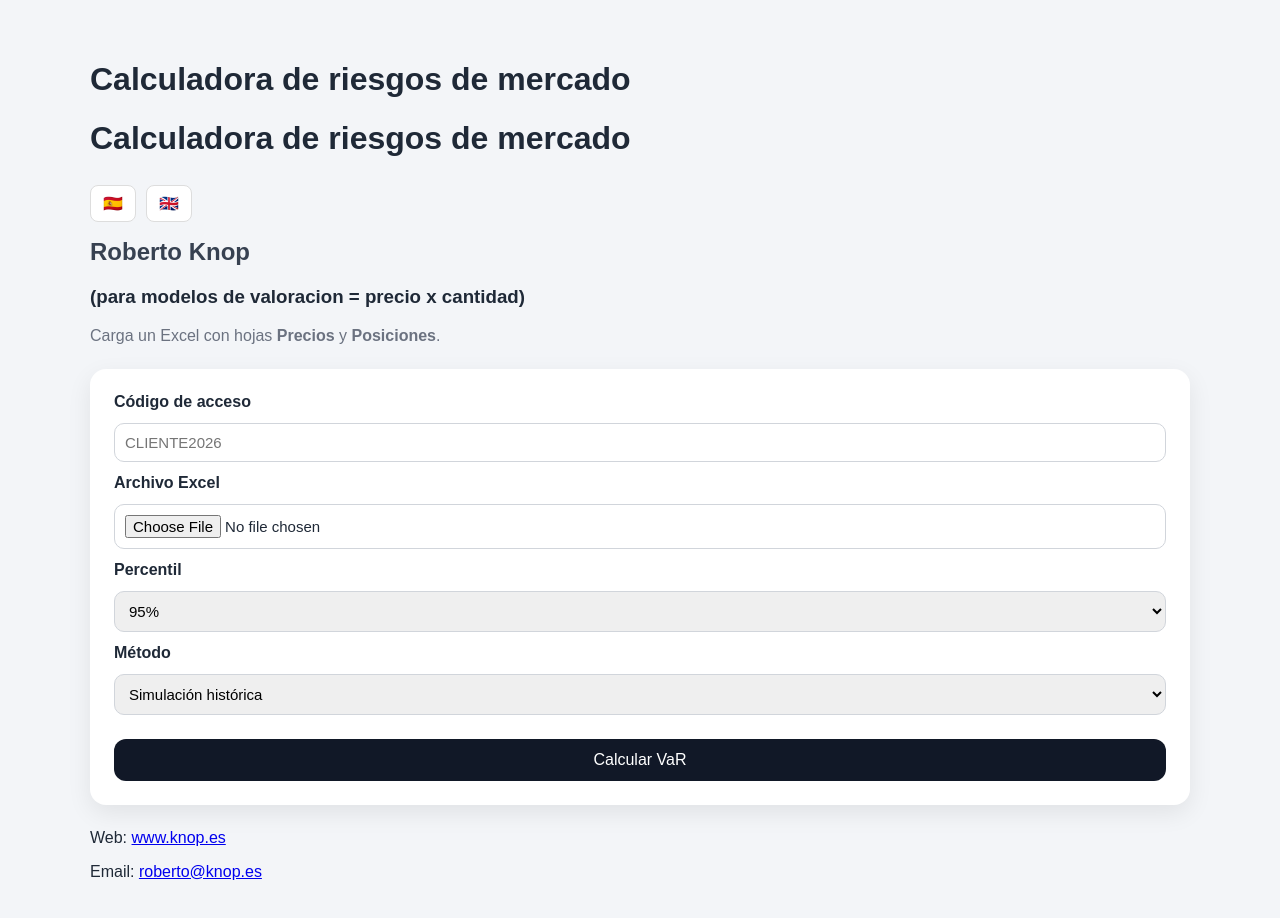
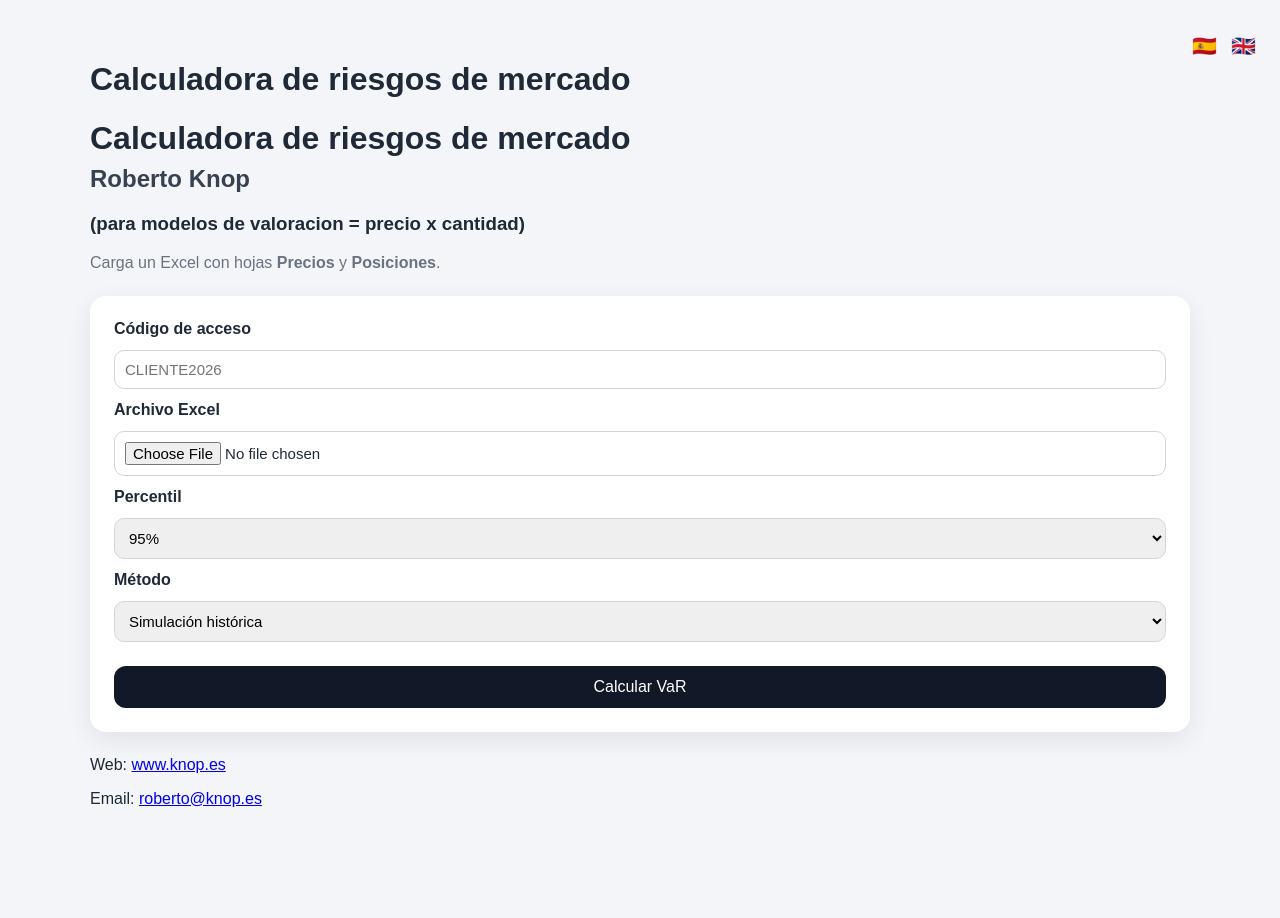
Before and after one commit to rknopmus/var-web-app, a Next.js app: page / in a window 1280 px wide. Shown: the top 918 px of the page. After the commit the page ends 864 px from the top, so only its background shows below. Built offline with nearby package versions, Linux system fonts and the light colour scheme.

Commit message:
Update globals.css

```diff
--- a/styles/globals.css
+++ b/styles/globals.css
@@ -148,18 +148,29 @@ th {
   background: rgba(255, 206, 86, 0.95);
 }
 .languageSelector {
+  position: absolute;
+  top: 20px;
+  right: 20px;
+
   display: flex;
-  gap: 10px;
-  margin: 16px 0;
+  gap: 6px;
 }
 
 .languageSelector button {
-  padding: 8px 12px;
-  border-radius: 8px;
-  border: 1px solid #ddd;
-  background: white;
+  border: none;
+  background: transparent;
+
   cursor: pointer;
-  font-weight: 600;
+
+  font-size: 20px;
+
+  padding: 2px 4px;
+
+  transition: transform 0.15s ease;
+}
+
+.languageSelector button:hover {
+  transform: scale(1.12);
 }
 
 .languageSelector button:hover {
```
